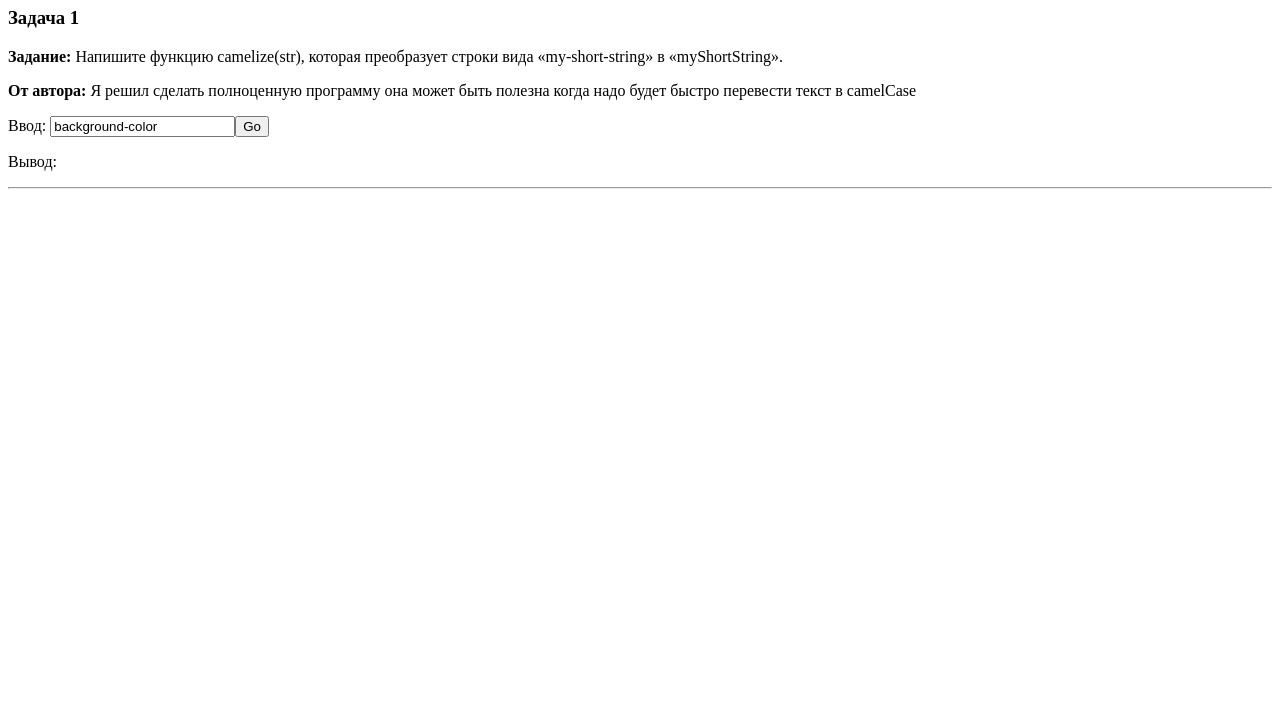
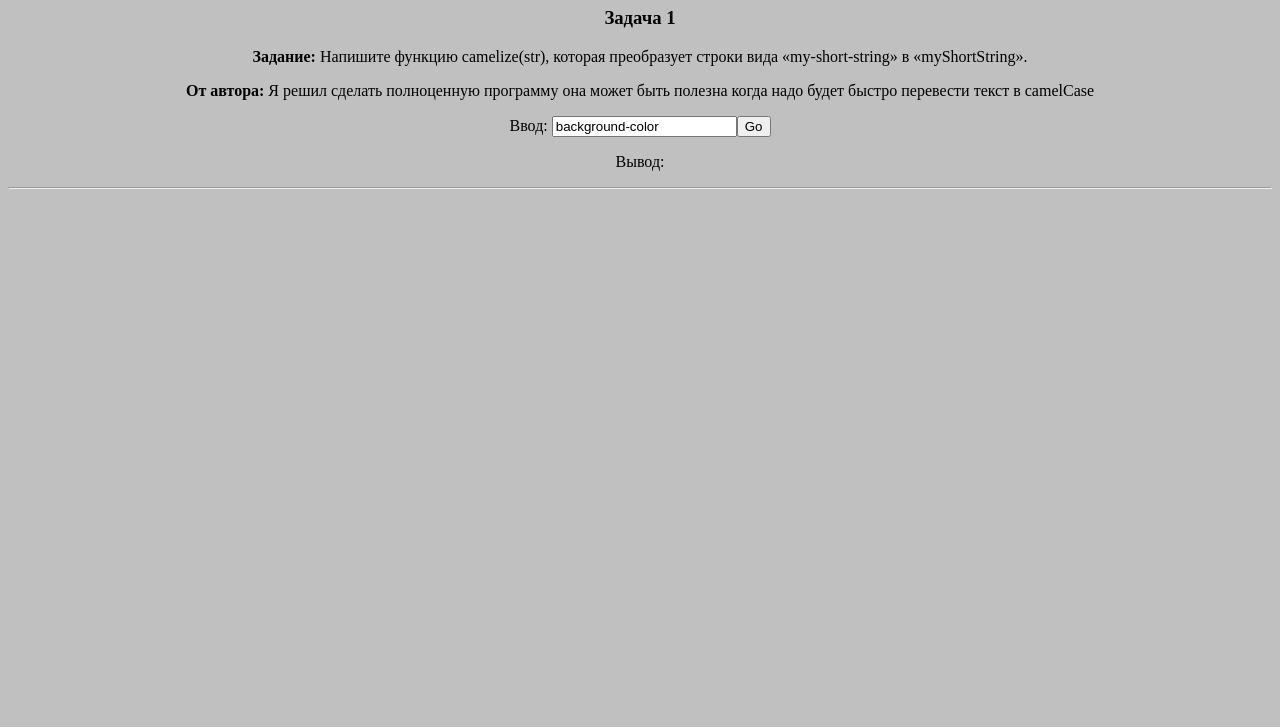
Before and after one commit to AlexInyaev/tasksForJs, a plain HTML site: page Arrays/index.html in a window 1280 px wide. Shown: the part 73-800 px from the top of the page. Drawn offline with Linux system fonts and the light colour scheme.

Commit message:
выронил по центру

```diff
--- /dev/null
+++ b/Arrays/css/main.css
@@ -0,0 +1,4 @@
+body {
+    background-color: silver;
+    text-align: center;
+}
--- a/Arrays/index.html
+++ b/Arrays/index.html
@@ -5,6 +5,7 @@
     <meta charset="UTF-8">
     <meta http-equiv="X-UA-Compatible" content="IE=edge">
     <meta name="viewport" content="width=device-width, initial-scale=1.0">
+    <link rel="stylesheet" href="css/main.css">
     <title>Arrays</title>
 </head>
 
```
